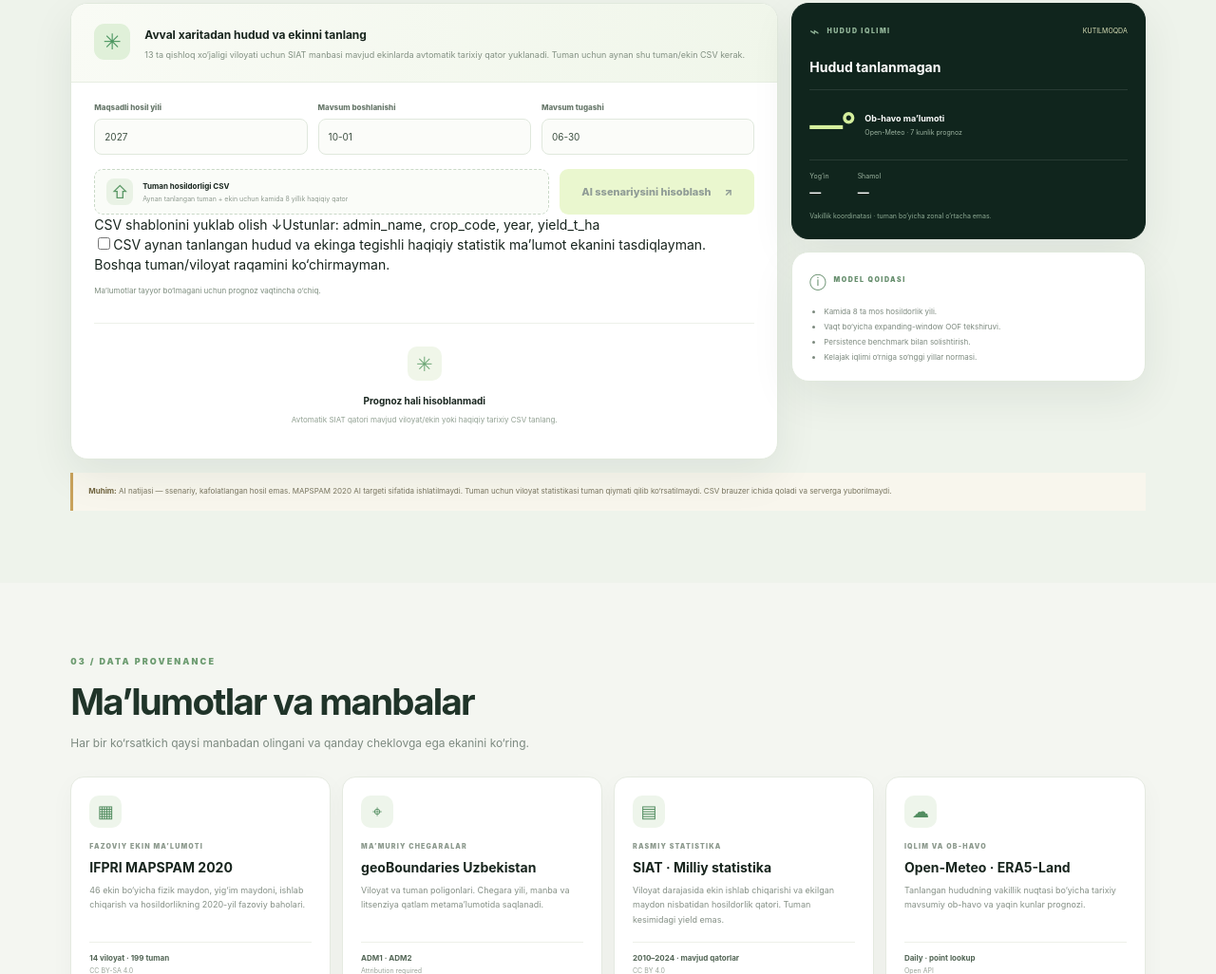
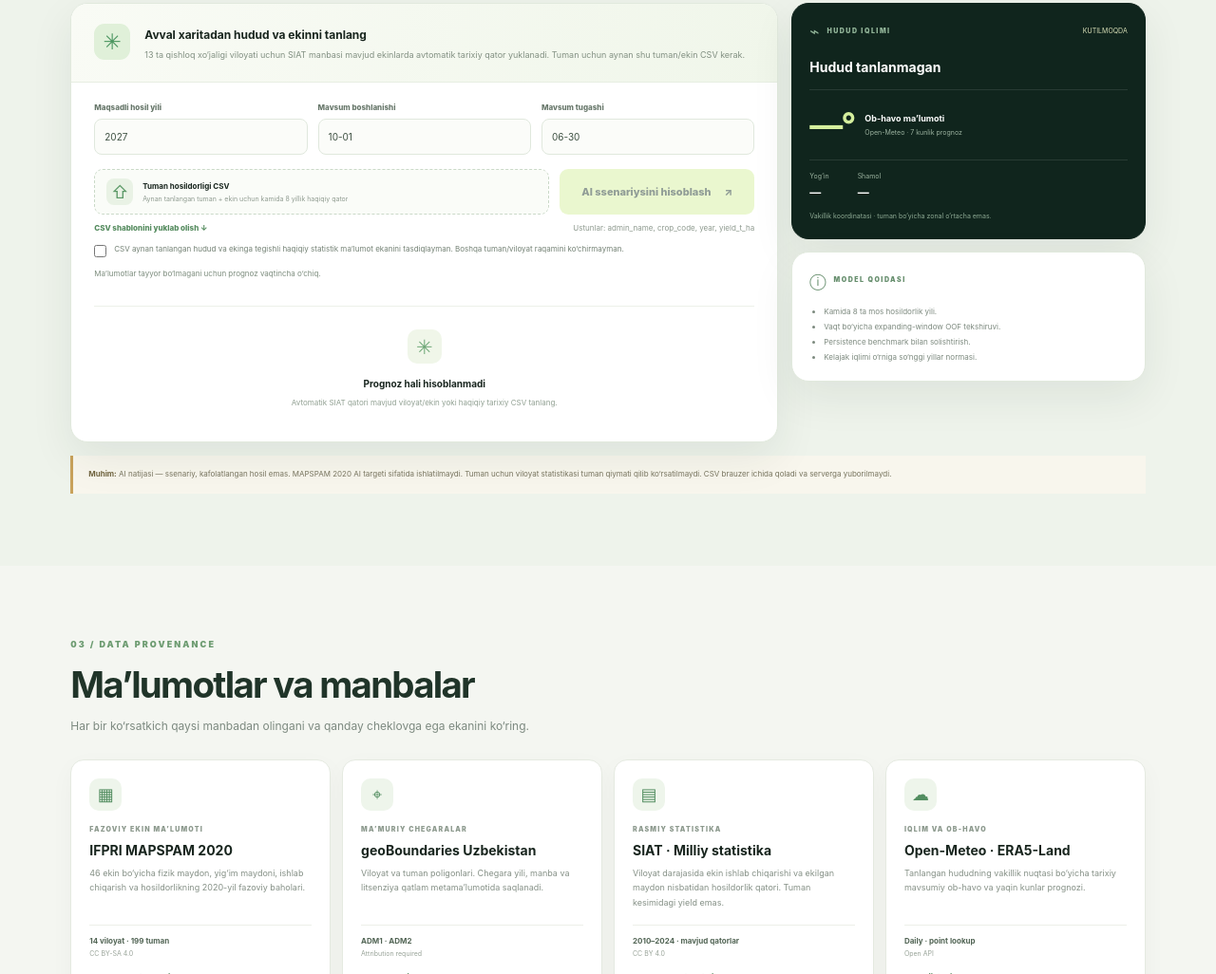
Before and after one commit to Sherzoddd2002/osh-agriculture-uzbekistan, a plain HTML site: page index.html in a window 1280 px wide. Shown: the part 1885-2911 px from the top of the page at 95% size. Drawn offline with nearby package versions, Linux system fonts and the light colour scheme; no server answers.

Commit message:
Style the district CSV provenance confirmation and template link

```diff
--- a/styles.css
+++ b/styles.css
@@ -140,6 +140,11 @@ button{cursor:pointer}
 .csv-row .button{min-width:205px;min-height:48px}
 .csv-row .button:disabled{opacity:.48;cursor:not-allowed;transform:none}
 .status-message{margin-top:11px;min-height:20px;font-size:8px;color:#7d8d7e}
+.csv-guidance{display:flex;justify-content:space-between;gap:12px;flex-wrap:wrap;margin-top:8px;font-size:8px;color:#8d998e}
+.csv-guidance a{color:#548b5e;font-weight:850}
+.csv-scope-confirm{display:flex;align-items:flex-start;gap:8px;margin-top:10px;font-size:8px;line-height:1.55;color:#738174;cursor:pointer}
+.csv-scope-confirm input{margin:2px 0 0;accent-color:#5c9a67;flex-shrink:0}
+
 .forecast-result{padding:0 24px 22px}
 .forecast-empty{border-top:1px solid #edf1e9;padding:24px 0 8px;text-align:center}
 .forecast-empty>span{width:36px;height:36px;display:grid;place-items:center;border-radius:10px;background:#f0f6e9;color:#70a879;font-size:21px;margin:0 auto 9px}
```
